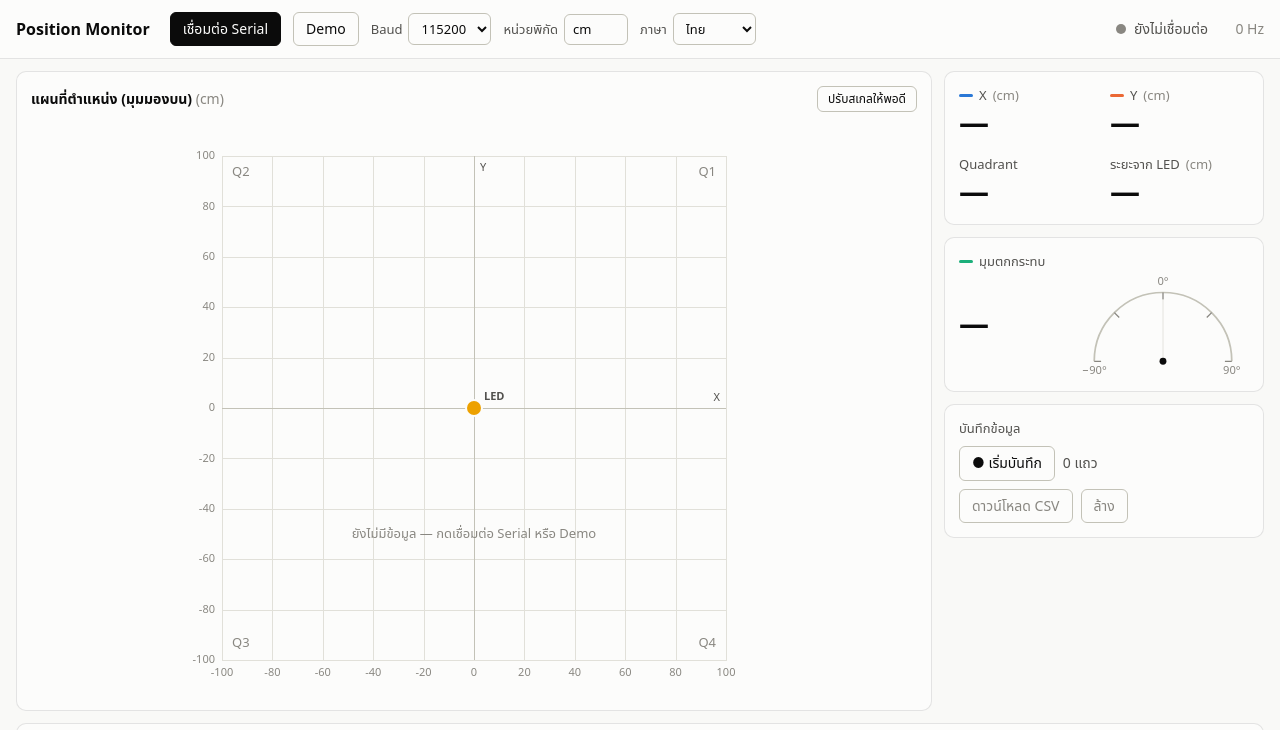
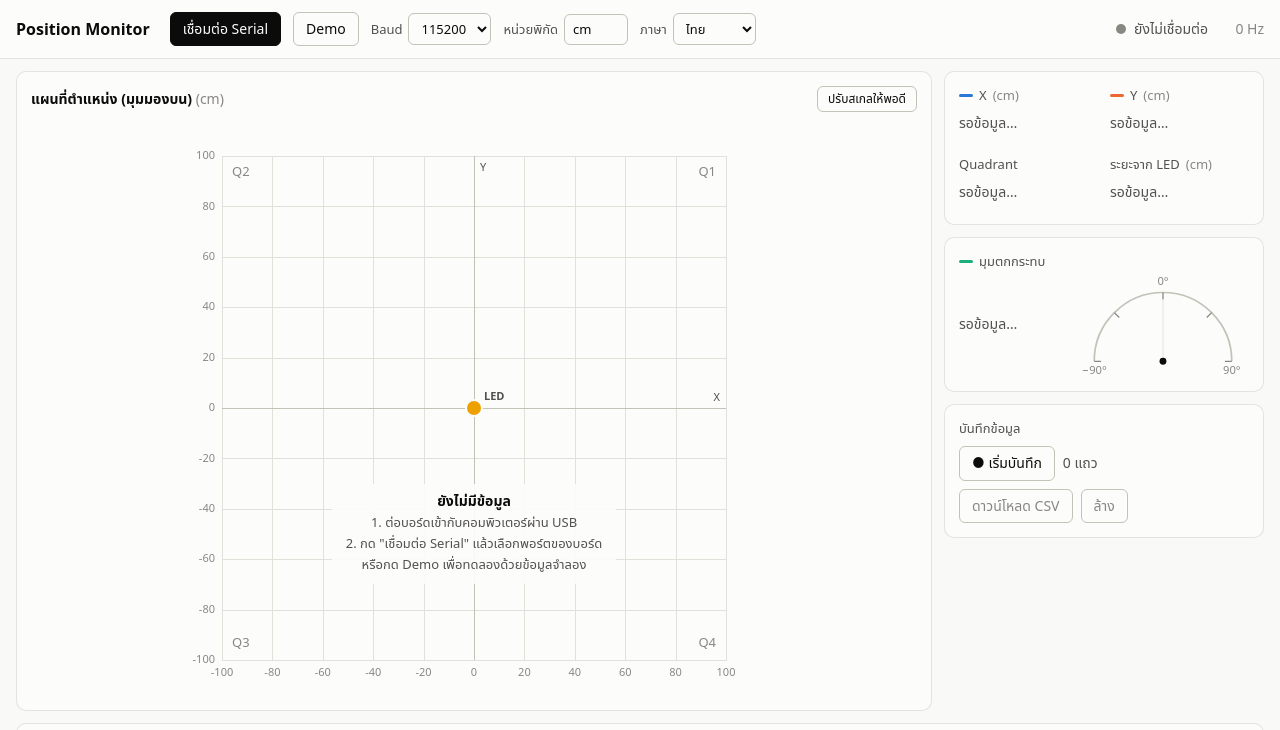
Before and after one commit to YuttakanS/Ui-for-monitoring-robot, a plain HTML site: page index.html in a window 1280 px wide. Shown: the top 730 px of the page. Drawn offline with Linux system fonts and the light colour scheme.

Commit message:
feat(ui): show waiting-for-data state in cards and next steps on map
Metric cards show a "Waiting for data…" placeholder instead of a dash.
The empty map shows guidance that depends on the situation: how to
connect, a Demo hint, a no-Web-Serial hint, or what to check when the
port is open but no readable lines have arrived.

Co-Authored-By: Claude Opus 5.5 <noreply@anthropic.com>

```diff
--- a/app.js
+++ b/app.js
@@ -84,7 +84,15 @@
       mapTitle: 'แผนที่ตำแหน่ง (มุมมองบน)',
       fitScale: 'ปรับสเกลให้พอดี',
       mapAria: 'แผนที่ 2 มิติแสดงตำแหน่งหุ่นยนต์เทียบกับ LED',
-      mapEmpty: 'ยังไม่มีข้อมูล — กดเชื่อมต่อ Serial หรือ Demo',
+      waiting: 'รอข้อมูล…',
+      hintTitle: 'ยังไม่มีข้อมูล',
+      hintStep1: '1. ต่อบอร์ดเข้ากับคอมพิวเตอร์ผ่าน USB',
+      hintStep2: '2. กด "เชื่อมต่อ Serial" แล้วเลือกพอร์ตของบอร์ด',
+      hintDemo: 'หรือกด Demo เพื่อทดลองด้วยข้อมูลจำลอง',
+      hintNoSerial: 'เบราว์เซอร์นี้ใช้ Serial ไม่ได้ — กด Demo เพื่อทดลองด้วยข้อมูลจำลอง',
+      hintWaitTitle: 'เชื่อมต่อแล้ว — กำลังรอข้อมูล',
+      hintWait1: 'ตรวจว่า baud rate ตรงกับที่บอร์ดใช้',
+      hintWait2: 'บอร์ดต้องส่งบรรทัดแบบ  Quadrant 1: x, y, มุม',
       distLed: 'ระยะจาก LED',
       angle: 'มุมตกกระทบ',
       gaugeAria: 'หน้าปัดมุมตกกระทบ',
@@ -124,7 +132,15 @@
       mapTitle: 'Position map (top view)',
       fitScale: 'Fit scale',
       mapAria: '2D map of the robot position relative to the LED',
-      mapEmpty: 'No data yet — press Connect Serial or Demo',
+      waiting: 'Waiting for data…',
+      hintTitle: 'No data yet',
+      hintStep1: '1. Plug the board in over USB',
+      hintStep2: '2. Press "Connect Serial" and pick its port',
+      hintDemo: 'Or press Demo to try with simulated data',
+      hintNoSerial: 'This browser can\'t use Serial — press Demo to try with simulated data',
+      hintWaitTitle: 'Connected — waiting for data',
+      hintWait1: 'Check that the baud rate matches the board',
+      hintWait2: 'The board must send lines like  Quadrant 1: x, y, angle',
       distLed: 'Distance from LED',
       angle: 'Incidence angle',
       gaugeAria: 'Incidence angle dial',
@@ -421,9 +437,12 @@
 
   function updateTiles() {
     var s = state.latest;
+    var values = [el.valX, el.valY, el.valQ, el.valR, el.valA];
+    for (var i = 0; i < values.length; i++) {
+      values[i].classList.toggle('empty', !s);
+      if (!s) values[i].textContent = t('waiting');
+    }
     if (!s) {
-      el.valX.textContent = el.valY.textContent = el.valQ.textContent =
-        el.valR.textContent = el.valA.textContent = '—';
       el.gNeedle.style.visibility = 'hidden';
       el.gWedge.setAttribute('d', '');
       return;
@@ -628,10 +647,33 @@
       ctx.textAlign = 'center'; ctx.textBaseline = 'middle';
       ctx.fillText(label, lx, ly);
     } else {
-      ctx.font = '13px ' + C.font;
-      ctx.fillStyle = C.muted;
-      ctx.textAlign = 'center'; ctx.textBaseline = 'middle';
-      ctx.fillText(t('mapEmpty'), cx, cy + half * 0.5);
+      drawHint(ctx, cx, cy + half * 0.5);
+    }
+  }
+
+  // Next-step guidance shown on the empty map; depends on what the user can do now.
+  function hintLines() {
+    if (state.source === 'serial') return [t('hintWaitTitle'), t('hintWait1'), t('hintWait2')];
+    if (!('serial' in navigator)) return [t('hintTitle'), t('hintNoSerial')];
+    return [t('hintTitle'), t('hintStep1'), t('hintStep2'), t('hintDemo')];
+  }
+
+  function drawHint(ctx, x, yMid) {
+    var lines = hintLines(), lh = 21, i, wMax = 0;
+    for (i = 0; i < lines.length; i++) {
+      ctx.font = (i === 0 ? '600 14px ' : '13px ') + C.font;
+      wMax = Math.max(wMax, ctx.measureText(lines[i]).width);
+    }
+    var top = yMid - lines.length * lh / 2;
+    ctx.fillStyle = C.surface;
+    ctx.globalAlpha = 0.92;
+    ctx.beginPath(); ctx.roundRect(x - wMax / 2 - 14, top - 8, wMax + 28, lines.length * lh + 16, 8); ctx.fill();
+    ctx.globalAlpha = 1;
+    ctx.textAlign = 'center'; ctx.textBaseline = 'middle';
+    for (i = 0; i < lines.length; i++) {
+      ctx.font = (i === 0 ? '600 14px ' : '13px ') + C.font;
+      ctx.fillStyle = i === 0 ? C.text : C.text2;
+      ctx.fillText(lines[i], x, top + lh * (i + 0.5));
     }
   }
 
@@ -849,7 +891,7 @@
     updateButtons();
     if (state.notice) showNotice(state.notice.key, state.notice.arg);
     updateStatus();
-    state.dirty = true; // canvas text
+    state.dirty = state.tilesDirty = true; // canvas text, "waiting" placeholders
   }
 
   function setLang(lang) {
--- a/style.css
+++ b/style.css
@@ -142,6 +142,11 @@ main {
 .tiles { display: grid; grid-template-columns: 1fr 1fr; gap: 14px 12px; }
 .tile-label { display: flex; align-items: center; gap: 6px; color: var(--text2); font-size: 13px; }
 .tile-value { font-size: 30px; font-weight: 600; line-height: 1.2; color: var(--text); }
+/* same height as a number, so the layout doesn't jump when data arrives */
+.tile-value.empty {
+  display: flex; align-items: center; min-height: 36px;
+  font-size: 14px; font-weight: 500; line-height: 1.3; color: var(--text2);
+}
 .key { display: inline-block; width: 14px; height: 3px; border-radius: 2px; background: var(--k); flex: none; }
 
 .gauge-row { display: flex; align-items: center; justify-content: space-between; gap: 8px; }
```
